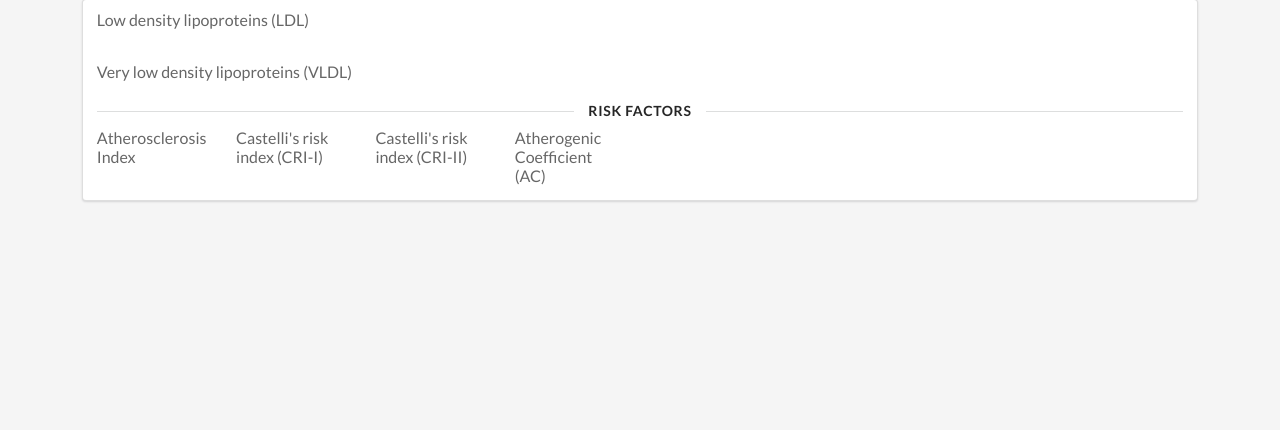
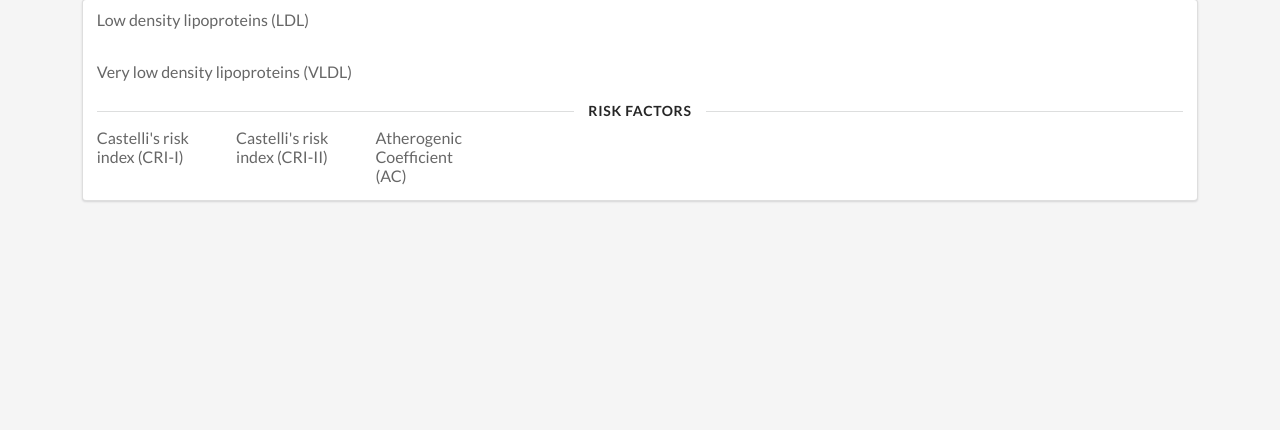
Before and after one commit to mensurm/atherogenic-risk-calculator, a Flask app: template atherogenic_risk/templates/second-step.html in a window 1280 px wide. Shown: the part 43-473 px from the top of the page. Run offline with Flask 2, Linux system fonts and the light colour scheme; the template is opened without the code that fills it, so the values that code supplies are empty; parts of the project's set-up code (start-up, migrations or seed data) failed here and were passed over; some libraries are stand-ins or nearby versions.

Commit message:
removing ai column

```diff
--- a/atherogenic_risk/templates/second-step.html
+++ b/atherogenic_risk/templates/second-step.html
@@ -19,14 +19,6 @@
         Risk factors
     </div>
     <div class="ui stackable eight column grid">
-        <div class="column">
-            <div class="ui huge green header">
-                {{form.ai}}
-                <div class="sub header">
-                    Atherosclerosis Index
-                </div>
-            </div>
-        </div>
 
         <div class="column">
             <div class="ui huge green header">
```
